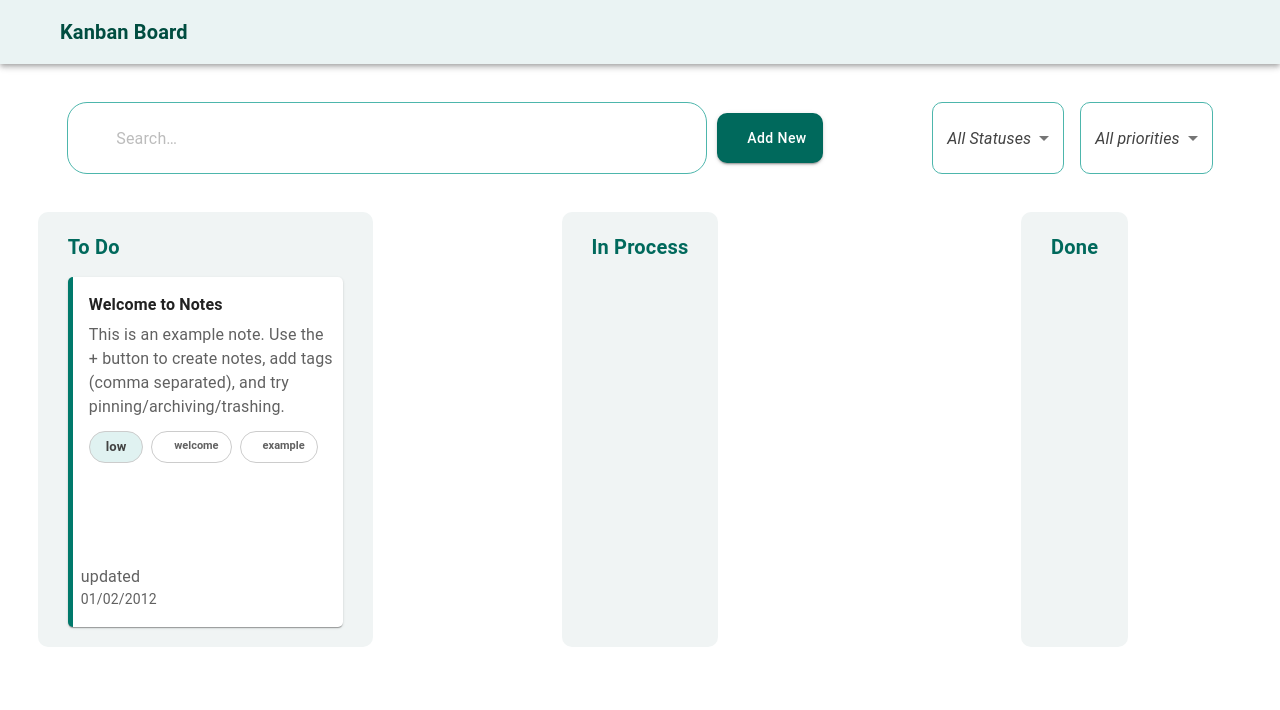
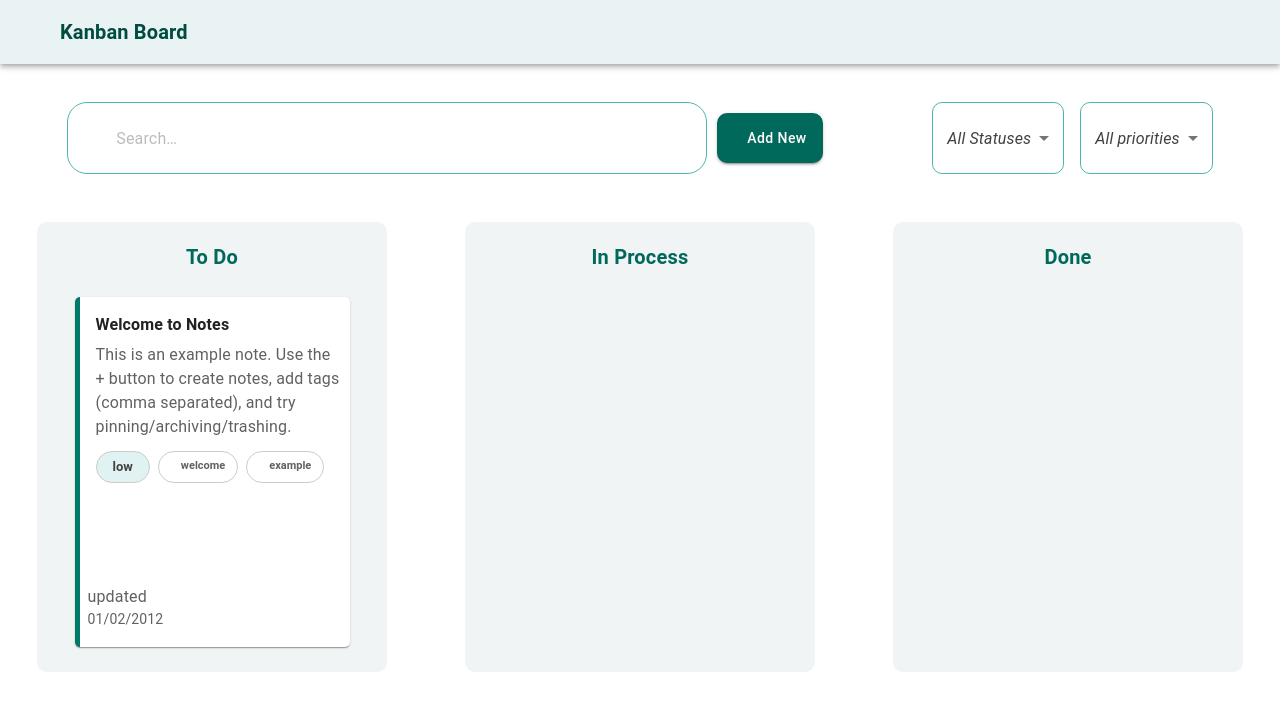
Before and after one commit to Sajitha94/project_02_kanbanBoard, a React (Vite) app: page / in a window 1280 px wide. Shown: the top 710 px of the page. Built offline with nearby package versions, Linux system fonts and the light colour scheme; some icons are missing.

Commit message:
design changes

```diff
--- a/src/components/ToDoCard.jsx
+++ b/src/components/ToDoCard.jsx
@@ -70,6 +70,7 @@ function ToDoCard() {
         display: "grid",
         gap: 3,
         marginTop: "30px",
+        padding: { sm: "10px", xs: "5px" },
         gridTemplateColumns: {
           xs: "1fr",
           sm: "1fr 1fr",
@@ -82,10 +83,13 @@ function ToDoCard() {
         sx={{
           display: "flex",
           flexDirection: "column",
-          gap: "5px",
+          gap: "15px",
           backgroundColor: "#f0f4f4",
           padding: "20px 30px",
           borderRadius: "10px",
+          width: { sm: 350, xs: 315 },
+          minHeight: 450,
+          alignItems: "center",
         }}
       >
         <Typography
@@ -215,14 +219,17 @@ function ToDoCard() {
       </Box>
 
       {/*  */}
-     <Box
+      <Box
         sx={{
           display: "flex",
           flexDirection: "column",
-          gap: "5px",
+          gap: "15px",
           backgroundColor: "#f0f4f4",
           padding: "20px 30px",
           borderRadius: "10px",
+          width: { sm: 350, xs: 315 },
+          minHeight: 450,
+          alignItems: "center",
         }}
       >
         <Typography
@@ -350,14 +357,17 @@ function ToDoCard() {
           }
         })}
       </Box>
-    <Box
+      <Box
         sx={{
           display: "flex",
           flexDirection: "column",
-          gap: "5px",
+          gap: "15px",
           backgroundColor: "#f0f4f4",
           padding: "20px 30px",
           borderRadius: "10px",
+          width: { sm: 350, xs: 315 },
+          minHeight: 450,
+          alignItems: "center",
         }}
       >
         <Typography
```
